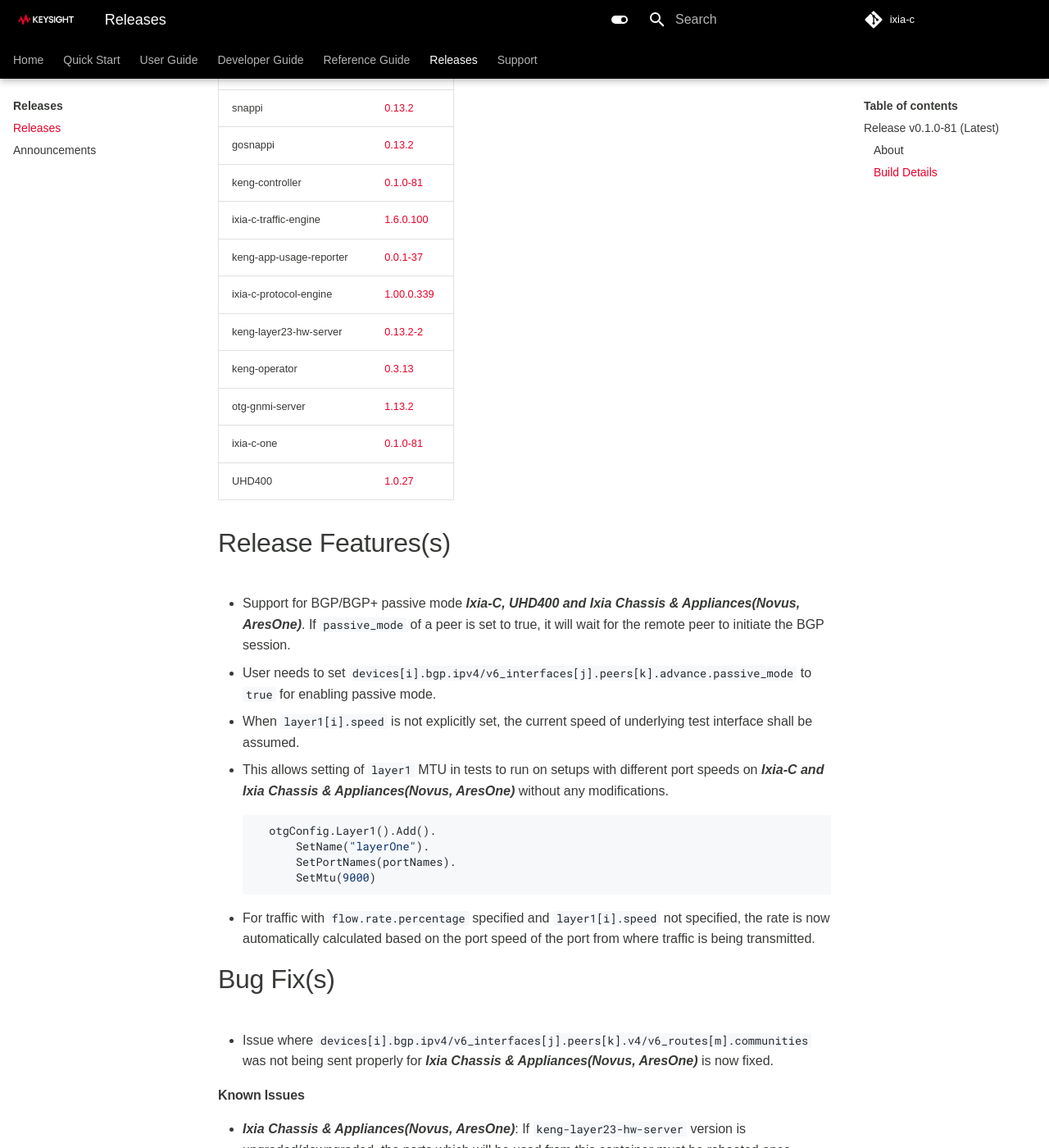
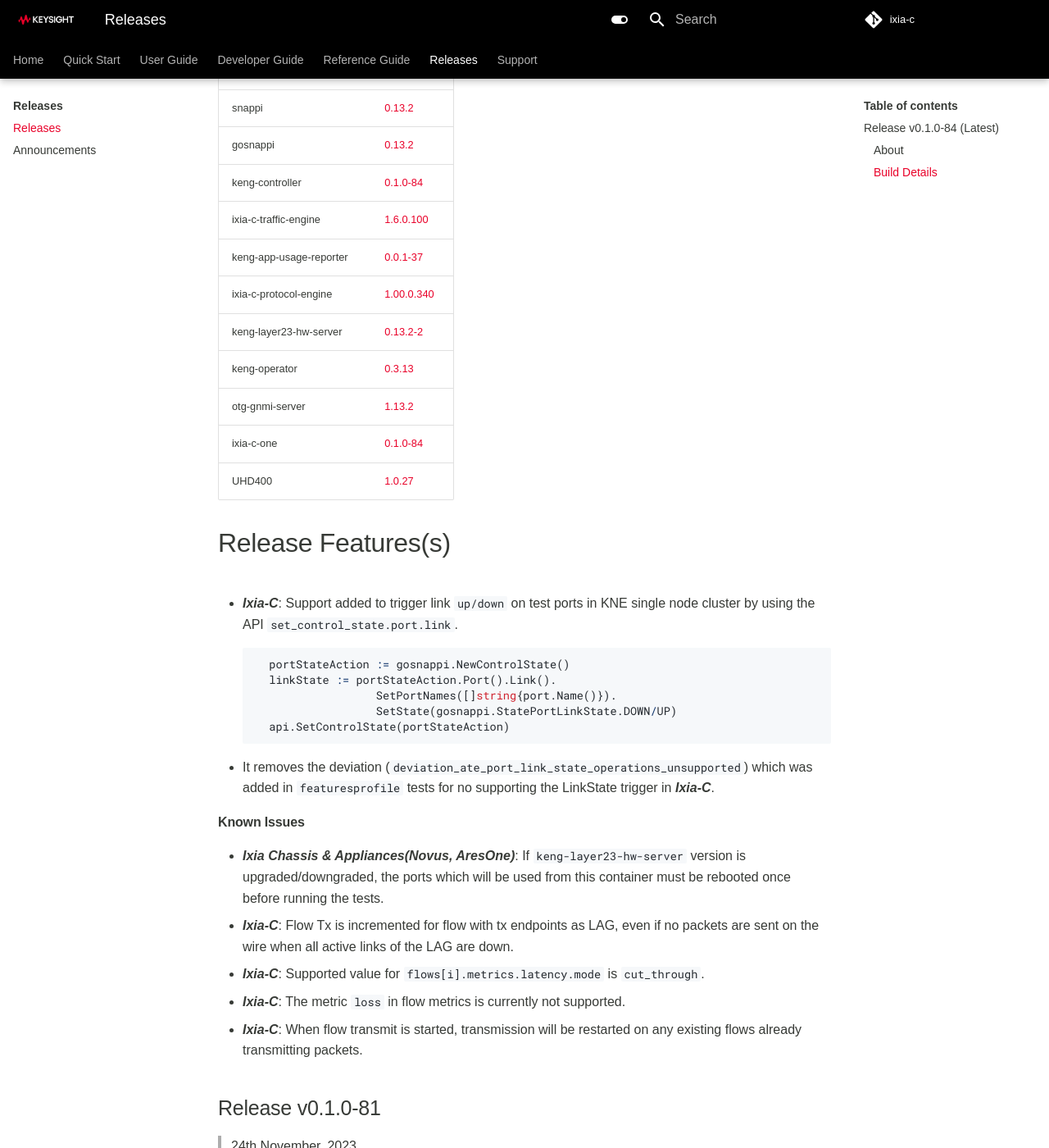
Before and after one commit to open-traffic-generator/ixia-c, an MkDocs documentation site: the page built from docs/releases.md, in a window 1280 px wide and 1400 px high, scrolled down 427 px. Shown: the whole window at 82% size. Built offline with MkDocs 1.6.1 and Material for MkDocs 9.7.7, drawn with Linux system fonts in a browser that asks for light colours; some web fonts are replaced; comment, search, counter and statistics services are not loaded; some of the changed text lies outside the part shown.

Commit message:
Release v0.1.0-84

````diff
--- a/deployments/k8s/components/images/kustomization.yaml
+++ b/deployments/k8s/components/images/kustomization.yaml
@@ -1,11 +1,11 @@
 apiVersion: kustomize.config.k8s.io/v1alpha1
 kind: Component
 
-# Release: https://github.com/open-traffic-generator/ixia-c/releases/tag/v0.1.0-81
+# Release: https://github.com/open-traffic-generator/ixia-c/releases/tag/v0.1.0-84
 images:
   - name: keng-controller
     newName: ghcr.io/open-traffic-generator/keng-controller
-    newTag: "0.1.0-81"
+    newTag: "0.1.0-84"
   - name: otg-gnmi-server
     newName: ghcr.io/open-traffic-generator/otg-gnmi-server
     newTag: "1.13.2"
--- a/docs/releases.md
+++ b/docs/releases.md
@@ -1,6 +1,49 @@
 # Ixia-c Release Notes and Version Compatibility
 
-## Release  v0.1.0-81 (Latest)
+## Release  v0.1.0-84 (Latest)
+> 7th December, 2023
+
+#### About
+
+This build includes new features.
+
+#### Build Details
+
+| Component                     | Version       |
+|-------------------------------|---------------|
+| Open Traffic Generator API    | [0.13.2](https://redocly.github.io/redoc/?url=https://raw.githubusercontent.com/open-traffic-generator/models/v0.13.2/artifacts/openapi.yaml)         |
+| snappi                        | [0.13.2](https://pypi.org/project/snappi/0.13.2)        |
+| gosnappi                      | [0.13.2](https://pkg.go.dev/github.com/open-traffic-generator/snappi/gosnappi@v0.13.2)        |
+| keng-controller               | [0.1.0-84](https://github.com/orgs/open-traffic-generator/packages/container/package/keng-controller)    |
+| ixia-c-traffic-engine         | [1.6.0.100](https://github.com/orgs/open-traffic-generator/packages/container/package/ixia-c-traffic-engine)       |
+| keng-app-usage-reporter       | [0.0.1-37](https://github.com/orgs/open-traffic-generator/packages/container/package/keng-app-usage-reporter)      |
+| ixia-c-protocol-engine        | [1.00.0.340](https://github.com/orgs/open-traffic-generator/packages/container/package/ixia-c-protocol-engine)    |
+| keng-layer23-hw-server        | [0.13.2-2](https://github.com/orgs/open-traffic-generator/packages/container/package/keng-layer23-hw-server)    |
+| keng-operator                 | [0.3.13](https://github.com/orgs/open-traffic-generator/packages/container/package/keng-operator)        |
+| otg-gnmi-server               | [1.13.2](https://github.com/orgs/open-traffic-generator/packages/container/package/otg-gnmi-server)         |
+| ixia-c-one                    | [0.1.0-84](https://github.com/orgs/open-traffic-generator/packages/container/package/ixia-c-one/)         |
+| UHD400                    | [1.0.27](https://downloads.ixiacom.com/support/downloads_and_updates/public/UHD400/1.0/1.0.27/artifacts.tar)         |
+
+# Release Features(s)
+* <b><i>Ixia-C</i></b>: Support added to trigger link `up/down` on test ports in KNE single node cluster by using the API `set_control_state.port.link`.
+  ```go
+    portStateAction := gosnappi.NewControlState()
+    linkState := portStateAction.Port().Link().
+                    SetPortNames([]string{port.Name()}).
+                    SetState(gosnappi.StatePortLinkState.DOWN/UP)
+    api.SetControlState(portStateAction)
+  ```
+  - It removes the deviation (`deviation_ate_port_link_state_operations_unsupported`) which was added in `featuresprofile` tests for no supporting the LinkState trigger in <b><i>Ixia-C</i></b>.
+
+
+#### Known Issues
+* <b><i>Ixia Chassis & Appliances(Novus, AresOne)</i></b>: If `keng-layer23-hw-server` version is upgraded/downgraded, the ports which will be used from this container must be rebooted once before running the tests.
+* <b><i>Ixia-C</i></b>: Flow Tx is incremented for flow with tx endpoints as LAG, even if no packets are sent on the wire when all active links of the LAG are down.
+* <b><i>Ixia-C</i></b>: Supported value for `flows[i].metrics.latency.mode` is `cut_through`.
+* <b><i>Ixia-C</i></b>: The metric `loss` in flow metrics is currently not supported.
+* <b><i>Ixia-C</i></b>: When flow transmit is started, transmission will be restarted on any existing flows already transmitting packets.
+
+## Release  v0.1.0-81
 > 24th November, 2023
 
 #### About
````
Also changed, not shown: deployments/k8s/network-emulation/readme.md (+4 -4 lines), docs/deployments-kne.md (+7 -7 lines), docs/news.md (+4 -0 lines), docs/tests-chassis-app.md (+1 -1 lines), readme.md (+1 -1 lines), 1 other file.
